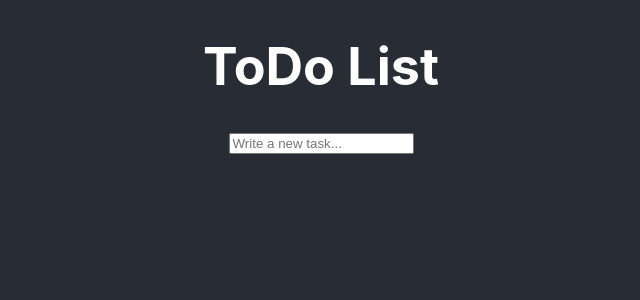
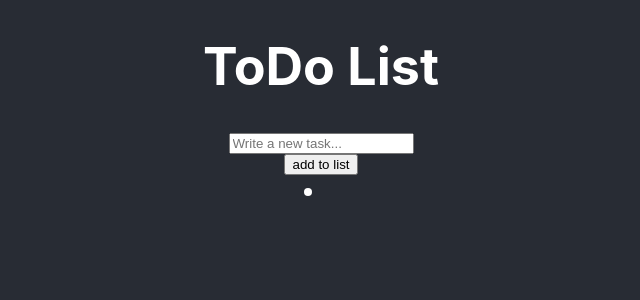
Before and after one commit to SchoolOfCode/w7d5-hackathon_react-athon-room-43-josh-nafiso, a React (Create React App) app in the folder todo-list-app/: page / in a window 1280 px wide. Shown: the top 300 px of the page, without its empty margins (319-959 px from the left). Built offline with nearby package versions, Linux system fonts and the light colour scheme.

Commit message:
created add button

```diff
--- a/todo-list-app/src/components/app/App.js
+++ b/todo-list-app/src/components/app/App.js
@@ -1,6 +1,6 @@
 import "./App.css";
 import React from "react";
-import { useState } from "react";
+import {useState} from "react";
 import Input from "../input";
 
 function App() {
@@ -8,18 +8,35 @@ function App() {
 
     function handleChange(userInput) {
         setText(userInput);
-    console.log(text);
+        // console.log(text);
     }
+    const [list, setList] = useState([])
+    function HandleClick() {
+        const newList = text
+        console.log(newList);
+        setText("")
+        setList(newList)
+
+    }
+    // let getValue = (i, e) => {
+    //   let newInput = [...input];
+    //   newInput[i][e.target.name] = e.target.value;
+    //   setInput(newInput);
+    // }
 
     return (
         <main className="App">
             <header className="App-header">
                 <h1>ToDo List</h1>
-        <Input
-          text={text}
+                <Input text={text}
                     handleChange={handleChange}
-          placeHolder="Write a new task..."
-        />
+                    placeHolder="Write a new task..."/>
+                <button onClick={HandleClick}>
+                    add to list
+                </button>
+
+                    <li>{list}</li>
+
             </header>
         </main>
     );
--- a/todo-list-app/src/components/list/index.js
+++ b/todo-list-app/src/components/list/index.js
@@ -1 +1,6 @@
 import React from "react";
+function Item({ text }) {
+  return <li>{text}</li>;
+}
+
+export default Item;
```
Lines whose indentation alone changed are shown as unchanged.
